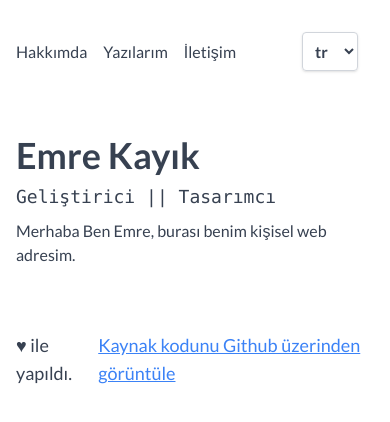
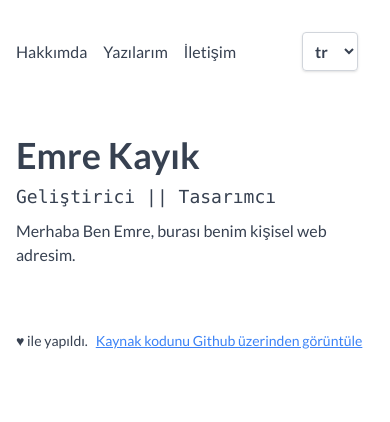
Before and after one commit to emrekayik/site, a Next.js app: page / in a window 390 px wide. Shown: the top 422 px of the page. Built offline with nearby package versions, Linux system fonts and the light colour scheme.

Commit message:
responsive düzenlemesi

```diff
--- a/src/components/Footer/index.js
+++ b/src/components/Footer/index.js
@@ -12,11 +12,11 @@ function Footer() {
   return (
     <footer className="site-container justify-center">
       <div className="flex items-center">
-        <div className="flex text-lg sm:text-sm">
+        <div className="flex text-sm sm:text-lg">
           {t.footer}
           <Link
             href="https://github.com/emrekayik/site"
-            className='text-blue-500 hover:text-blue-600 underline ml-2'
+            className='text-blue-500 text-sm sm:text-lg hover:text-blue-600 underline ml-2'
           >
             {t.footerGithub}
           </Link>
```
